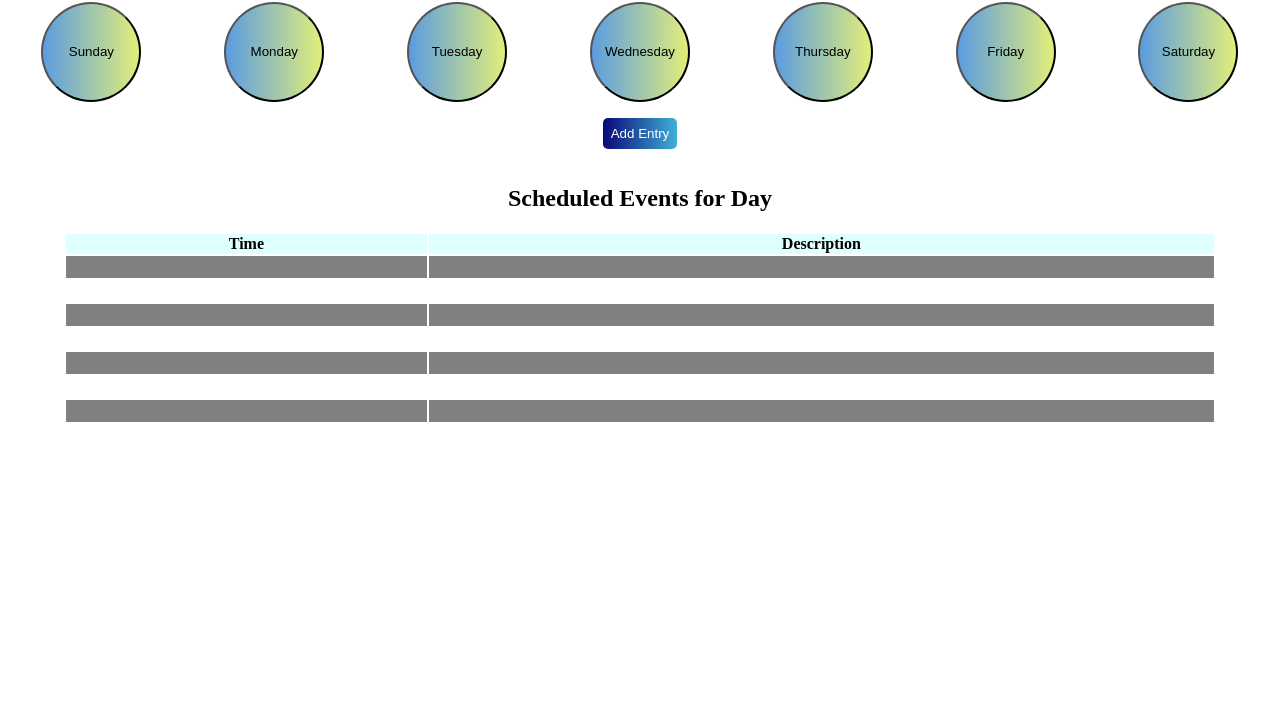
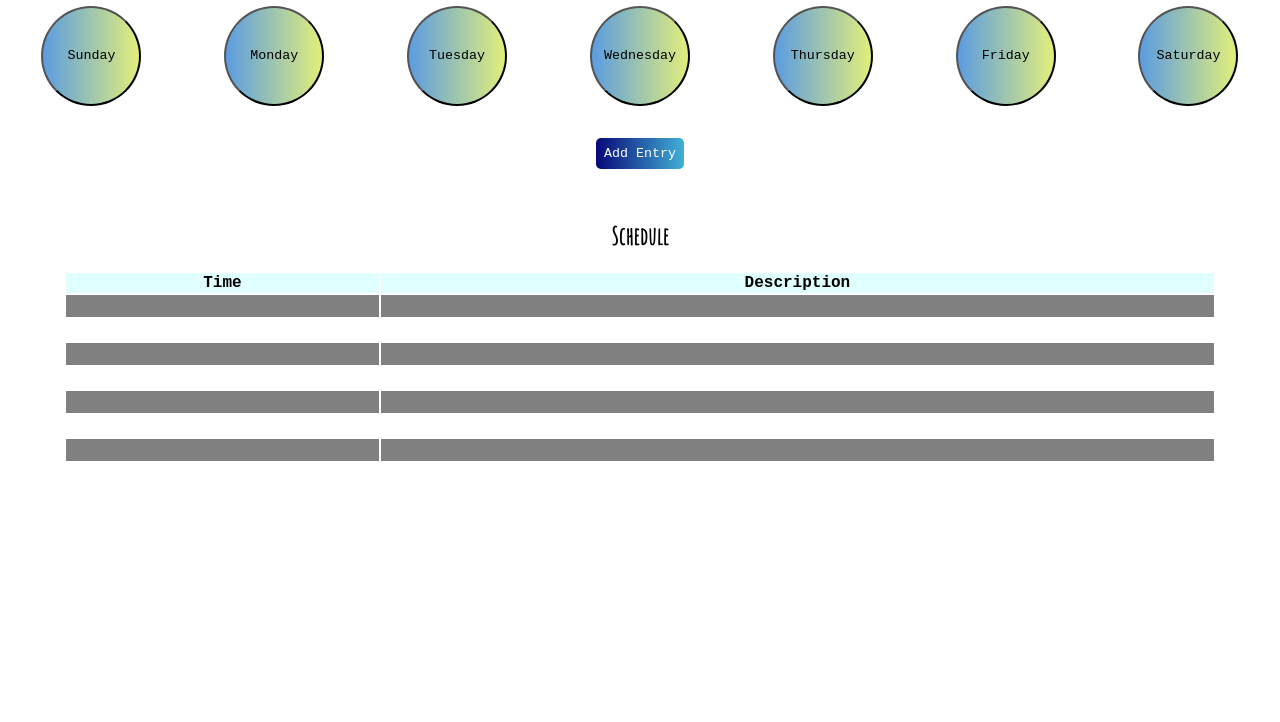
Before and after one commit to dennisliu9/week-planner, a website: page index.html in a window 1280 px wide. Shown: the part 78-800 px from the top of the page. Drawn offline with Linux system fonts and the light colour scheme; a web font is replaced by a local one.

Commit message:
fonts fonts fonts

```diff
--- a/index.html
+++ b/index.html
@@ -6,6 +6,10 @@
   <meta name="viewport" content="width=device-width, initial-scale=1.0">
   <title>Week Planner</title>
   <link rel="stylesheet" href="styles.css">
+  <link rel="preconnect" href="https://fonts.googleapis.com">
+  <link rel="preconnect" href="https://fonts.gstatic.com" crossorigin>
+  <link href="https://fonts.googleapis.com/css2?family=Amatic+SC&family=Nanum+Gothic+Coding&display=swap"
+    rel="stylesheet">
 </head>
 
 <body>
@@ -67,7 +71,7 @@
   </div>
 
   <div class="row">
-    <div class="column-full text-center">
+    <div class="column-full text-center font-handwriting">
       <h1>Weekly Planner</h1>
     </div>
   </div>
@@ -75,40 +79,40 @@
   <div class="row" id="day-selector-row">
     <!-- center here later-->
     <div class="column-1-7 text-center">
-      <button class="days-box">Sunday</button>
+      <button class="days-box font-sans">Sunday</button>
     </div>
     <div class="column-1-7 text-center">
-      <button class="days-box">Monday</button>
+      <button class="days-box font-sans">Monday</button>
     </div>
     <div class="column-1-7 text-center">
-      <button class="days-box">Tuesday</button>
+      <button class="days-box font-sans">Tuesday</button>
     </div>
     <div class="column-1-7 text-center">
-      <button class="days-box">Wednesday</button>
+      <button class="days-box font-sans">Wednesday</button>
     </div>
     <div class="column-1-7 text-center">
-      <button class="days-box">Thursday</button>
+      <button class="days-box font-sans">Thursday</button>
     </div>
     <div class="column-1-7 text-center">
-      <button class="days-box">Friday</button>
+      <button class="days-box font-sans">Friday</button>
     </div>
     <div class="column-1-7 text-center">
-      <button class="days-box">Saturday</button>
+      <button class="days-box font-sans">Saturday</button>
     </div>
   </div>
   <!-- Add Entry button -->
-  <div class="row justify-center padding-tb-1r">
-    <button class="button" id="add-entry">Add Entry</button>
+  <div class="row justify-center padding-tb-2r">
+    <button class="button font-sans" id="add-entry">Add Entry</button>
   </div>
   <!-- Scheduled events for ____ -->
   <div class="row">
-    <div class="column-full text-center">
-      <h2> Scheduled Events for Day </h2>
+    <div class="column-full text-center font-handwriting">
+      <h2 id="schedule-message">Schedule</h2>
     </div>
   </div>
   <!-- table -->
   <div id="table-container" class="row justify-center">
-    <table class="table-style">
+    <table class="table-style font-sans">
       <thead>
         <tr>
           <th scope="col">Time</th>
--- a/main.js
+++ b/main.js
@@ -1,10 +1,13 @@
 var $daySelectorRow = document.querySelector('#day-selector-row');
+var $scheduleMessage = document.querySelector('#schedule-message');
 var daysData = [];
 
 $daySelectorRow.addEventListener('click', function (event) {
   if (event.target.tagName === 'BUTTON') {
-    daysData = data[event.target.textContent];
+    var selectedDay = event.target.textContent;
+    daysData = data[selectedDay];
     var sortedDaysData = daysData.sort((a, b) => (a.time > b.time) ? 1 : -1);
+    $scheduleMessage.textContent = 'Scheduled Events for ' + selectedDay;
   }
   var $tableBody = document.querySelector('tbody');
 
--- a/styles.css
+++ b/styles.css
@@ -43,9 +43,17 @@ body {
   margin: 0;
 }
 
-.padding-tb-1r {
-  padding-top: 1rem;
-  padding-bottom: 1rem;
+.padding-tb-2r {
+  padding-top: 2rem;
+  padding-bottom: 2rem;
+}
+
+.font-handwriting {
+  font-family: "Amatic SC", cursive;
+}
+
+.font-sans {
+  font-family: "Nanum Gothic Coding", monospace;
 }
 
 .modal-screen {
@@ -94,6 +102,7 @@ thead tr {
 
 tbody tr:nth-child(odd) {
   background: grey;
+  color: white;
 }
 
 td {
```
